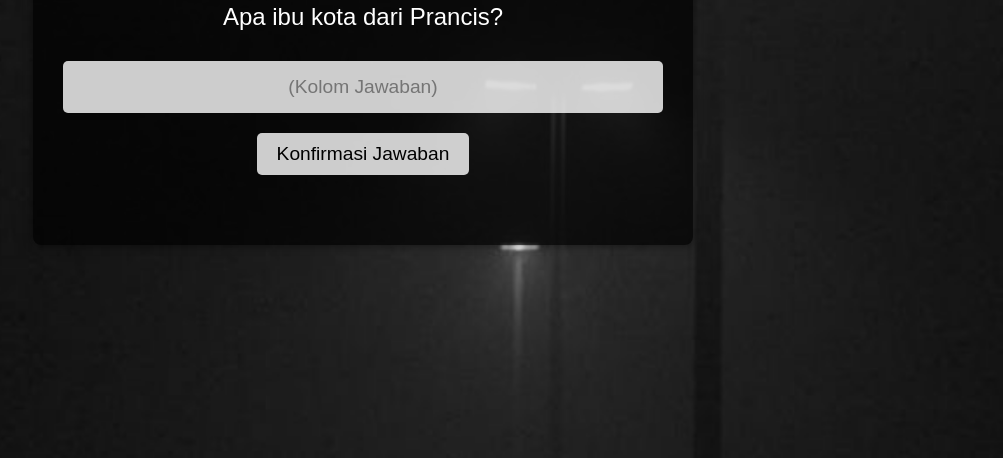
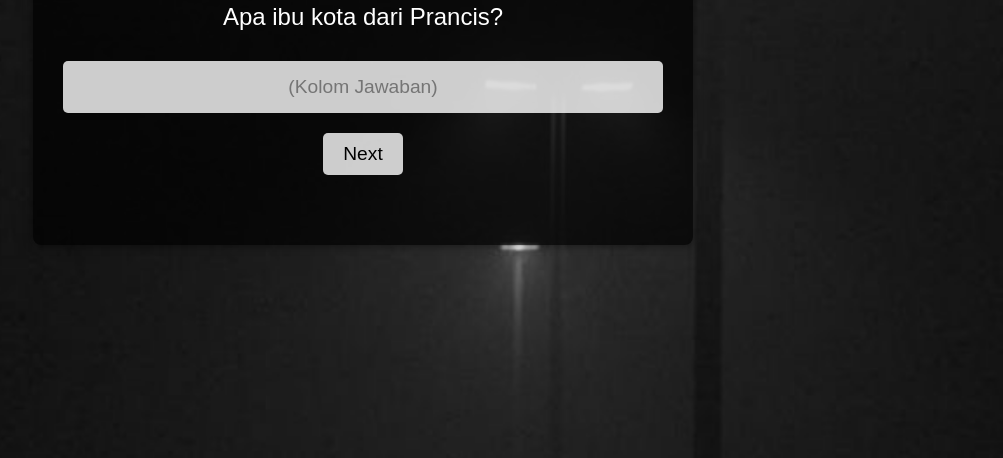
Before and after one commit to arfirizki0402/QuizPercobaan2, a plain HTML site: page quiz-essay.html in a window 1280 px wide. Shown: the part 342-800 px from the top of the page, without its empty margins (277-1280 px from the left). Drawn offline with Linux system fonts and the light colour scheme.

Commit message:
Update quiz-essay.html

```diff
--- a/quiz-essay.html
+++ b/quiz-essay.html
@@ -15,7 +15,7 @@
         <div class="form-group">
             <input type="text" id="answer" placeholder="(Kolom Jawaban)">
         </div>
-        <button id="submit">Konfirmasi Jawaban</button>
+        <button id="next">Next</button>
         <div id="feedback"></div>
     </div>
     <script src="quiz-essay.js"></script>
```
